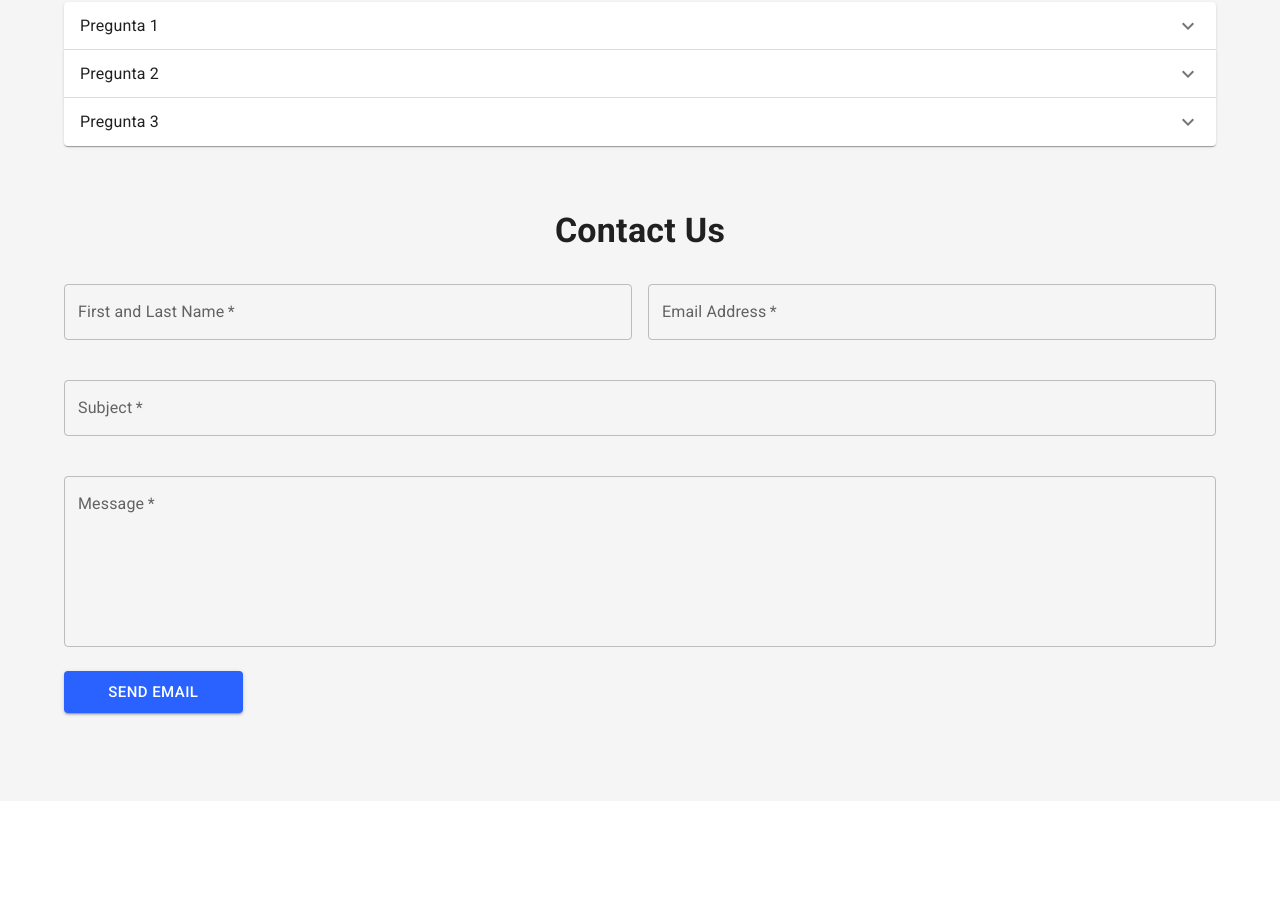
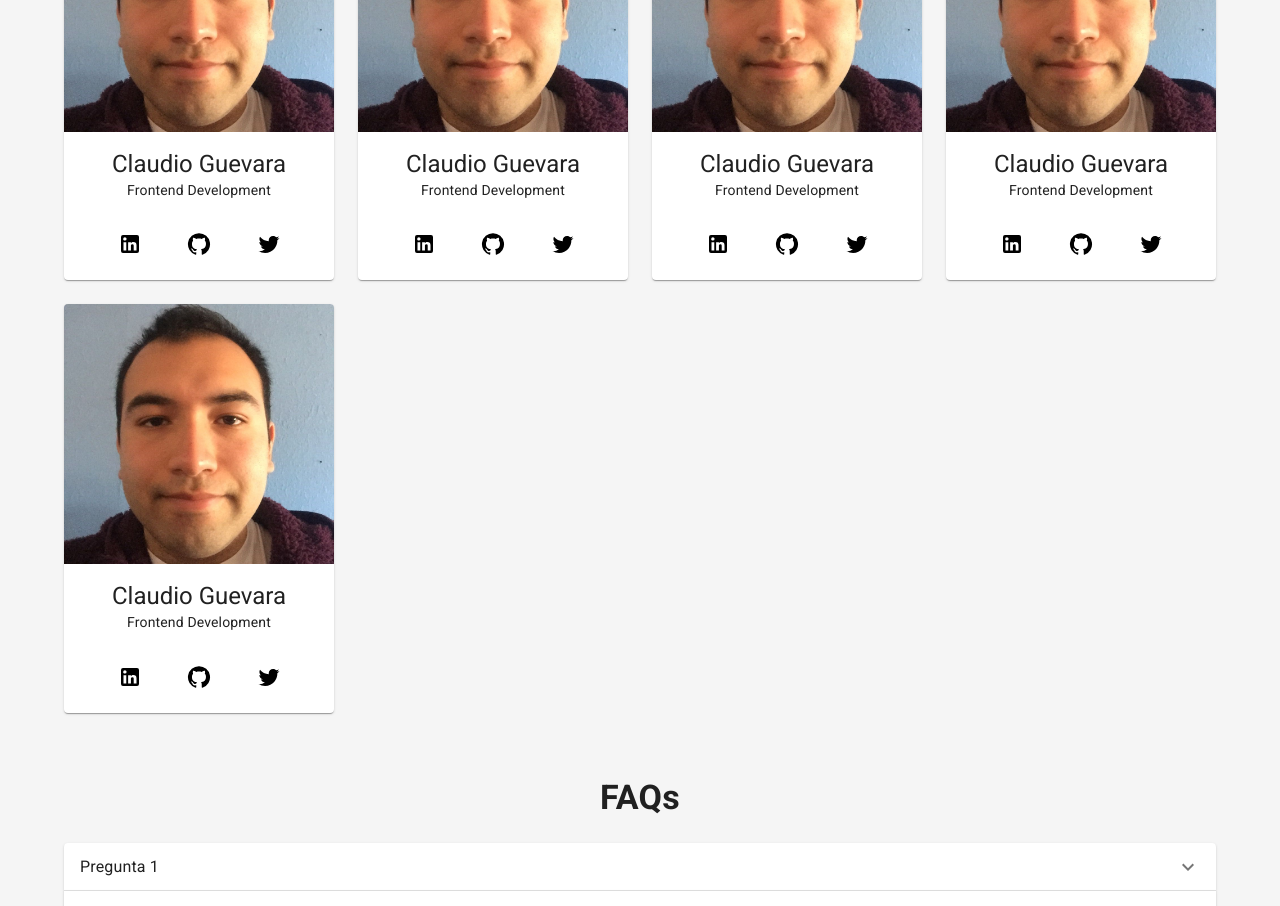
Before and after one commit to ProteinEngineering-PESB2/Peptipedia2.0, a React (Create React App) app in the folder app/: page / in a window 1280 px wide. Shown: the part 1940-2846 px from the top of the page. Before the commit the page ends 2741 px from the top, so only its background shows below. Built offline with nearby package versions, Linux system fonts and the light colour scheme.

Commit message:
avanzamos seccion del team

```diff
--- a/app/src/components/Dashboard/Home/Team.js
+++ b/app/src/components/Dashboard/Home/Team.js
@@ -1,7 +1,16 @@
+import Box from "@mui/material/Box";
+import Card from "@mui/material/Card";
+import CardActions from "@mui/material/CardActions";
+import CardContent from "@mui/material/CardContent";
+import CardMedia from "@mui/material/CardMedia";
 import Grid from "@mui/material/Grid";
 import Typography from "@mui/material/Typography";
 
-import Claudio from "../../../assets/claudio.jpeg"
+import GitHubIcon from "@mui/icons-material/GitHub";
+import LinkedInIcon from "@mui/icons-material/LinkedIn";
+import TwitterIcon from "@mui/icons-material/Twitter";
+
+import Claudio from "../../../assets/claudio.jpeg";
 
 const Team = () => {
   return (
@@ -16,8 +25,255 @@ const Team = () => {
       </Grid>
       <Grid item lg={12} xs={12} sx={{ marginTop: 3 }}>
         <Grid container spacing={3}>
-          <Grid item lg={3}>
-
+        <Grid item lg={3} xs={12}>
+            <Card sx={{ width: "100%" }}>
+              <CardMedia
+                component="img"
+                height="260"
+                image={Claudio}
+                alt="profile"
+              />
+              <CardContent sx={{ textAlign: "center" }}>
+                <Typography gutterButton variant="h5" component="div">
+                  Claudio Guevara
+                </Typography>
+                <Typography variant="body2" color="text.secodary">
+                  Frontend Development
+                </Typography>
+              </CardContent>
+              <CardActions sx={{ paddingBottom: 3, marginTop: 1 }}>
+                <Box
+                  sx={{
+                    display: "flex",
+                    alignItems: "center",
+                    justifyContent: "space-evenly",
+                    width: "100%",
+                  }}
+                >
+                  <a
+                    href="https://stackoverflow.com/questions/42914666/react-router-external-link"
+                    target="_blank"
+                    rel="noreferrer"
+                  >
+                    <LinkedInIcon sx={{ color: "#000" }}/>
+                  </a>
+                  <a
+                    href="https://stackoverflow.com/questions/42914666/react-router-external-link"
+                    target="_blank"
+                    rel="noreferrer"
+                  >
+                    <GitHubIcon sx={{ color: "#000" }}/>
+                  </a>
+                  <a
+                    href="https://stackoverflow.com/questions/42914666/react-router-external-link"
+                    target="_blank"
+                    rel="noreferrer"
+                  >
+                    <TwitterIcon sx={{ color: "#000" }}/>
+                  </a>
+                </Box>
+              </CardActions>
+            </Card>
+          </Grid>
+          <Grid item lg={3} xs={12}>
+            <Card sx={{ width: "100%" }}>
+              <CardMedia
+                component="img"
+                height="260"
+                image={Claudio}
+                alt="profile"
+              />
+              <CardContent sx={{ textAlign: "center" }}>
+                <Typography gutterButton variant="h5" component="div">
+                  Claudio Guevara
+                </Typography>
+                <Typography variant="body2" color="text.secodary">
+                  Frontend Development
+                </Typography>
+              </CardContent>
+              <CardActions sx={{ paddingBottom: 3, marginTop: 1 }}>
+                <Box
+                  sx={{
+                    display: "flex",
+                    alignItems: "center",
+                    justifyContent: "space-evenly",
+                    width: "100%",
+                  }}
+                >
+                  <a
+                    href="https://stackoverflow.com/questions/42914666/react-router-external-link"
+                    target="_blank"
+                    rel="noreferrer"
+                  >
+                    <LinkedInIcon sx={{ color: "#000" }}/>
+                  </a>
+                  <a
+                    href="https://stackoverflow.com/questions/42914666/react-router-external-link"
+                    target="_blank"
+                    rel="noreferrer"
+                  >
+                    <GitHubIcon sx={{ color: "#000" }}/>
+                  </a>
+                  <a
+                    href="https://stackoverflow.com/questions/42914666/react-router-external-link"
+                    target="_blank"
+                    rel="noreferrer"
+                  >
+                    <TwitterIcon sx={{ color: "#000" }}/>
+                  </a>
+                </Box>
+              </CardActions>
+            </Card>
+          </Grid>
+          <Grid item lg={3} xs={12}>
+            <Card sx={{ width: "100%" }}>
+              <CardMedia
+                component="img"
+                height="260"
+                image={Claudio}
+                alt="profile"
+              />
+              <CardContent sx={{ textAlign: "center" }}>
+                <Typography gutterButton variant="h5" component="div">
+                  Claudio Guevara
+                </Typography>
+                <Typography variant="body2" color="text.secodary">
+                  Frontend Development
+                </Typography>
+              </CardContent>
+              <CardActions sx={{ paddingBottom: 3, marginTop: 1 }}>
+                <Box
+                  sx={{
+                    display: "flex",
+                    alignItems: "center",
+                    justifyContent: "space-evenly",
+                    width: "100%",
+                  }}
+                >
+                  <a
+                    href="https://stackoverflow.com/questions/42914666/react-router-external-link"
+                    target="_blank"
+                    rel="noreferrer"
+                  >
+                    <LinkedInIcon sx={{ color: "#000" }}/>
+                  </a>
+                  <a
+                    href="https://stackoverflow.com/questions/42914666/react-router-external-link"
+                    target="_blank"
+                    rel="noreferrer"
+                  >
+                    <GitHubIcon sx={{ color: "#000" }}/>
+                  </a>
+                  <a
+                    href="https://stackoverflow.com/questions/42914666/react-router-external-link"
+                    target="_blank"
+                    rel="noreferrer"
+                  >
+                    <TwitterIcon sx={{ color: "#000" }}/>
+                  </a>
+                </Box>
+              </CardActions>
+            </Card>
+          </Grid>
+          <Grid item lg={3} xs={12}>
+            <Card sx={{ width: "100%" }}>
+              <CardMedia
+                component="img"
+                height="260"
+                image={Claudio}
+                alt="profile"
+              />
+              <CardContent sx={{ textAlign: "center" }}>
+                <Typography gutterButton variant="h5" component="div">
+                  Claudio Guevara
+                </Typography>
+                <Typography variant="body2" color="text.secodary">
+                  Frontend Development
+                </Typography>
+              </CardContent>
+              <CardActions sx={{ paddingBottom: 3, marginTop: 1 }}>
+                <Box
+                  sx={{
+                    display: "flex",
+                    alignItems: "center",
+                    justifyContent: "space-evenly",
+                    width: "100%",
+                  }}
+                >
+                  <a
+                    href="https://stackoverflow.com/questions/42914666/react-router-external-link"
+                    target="_blank"
+                    rel="noreferrer"
+                  >
+                    <LinkedInIcon sx={{ color: "#000" }}/>
+                  </a>
+                  <a
+                    href="https://stackoverflow.com/questions/42914666/react-router-external-link"
+                    target="_blank"
+                    rel="noreferrer"
+                  >
+                    <GitHubIcon sx={{ color: "#000" }}/>
+                  </a>
+                  <a
+                    href="https://stackoverflow.com/questions/42914666/react-router-external-link"
+                    target="_blank"
+                    rel="noreferrer"
+                  >
+                    <TwitterIcon sx={{ color: "#000" }}/>
+                  </a>
+                </Box>
+              </CardActions>
+            </Card>
+          </Grid>
+          <Grid item lg={3} xs={12}>
+            <Card sx={{ width: "100%" }}>
+              <CardMedia
+                component="img"
+                height="260"
+                image={Claudio}
+                alt="profile"
+              />
+              <CardContent sx={{ textAlign: "center" }}>
+                <Typography gutterButton variant="h5" component="div">
+                  Claudio Guevara
+                </Typography>
+                <Typography variant="body2" color="text.secodary">
+                  Frontend Development
+                </Typography>
+              </CardContent>
+              <CardActions sx={{ paddingBottom: 3, marginTop: 1 }}>
+                <Box
+                  sx={{
+                    display: "flex",
+                    alignItems: "center",
+                    justifyContent: "space-evenly",
+                    width: "100%",
+                  }}
+                >
+                  <a
+                    href="https://stackoverflow.com/questions/42914666/react-router-external-link"
+                    target="_blank"
+                    rel="noreferrer"
+                  >
+                    <LinkedInIcon sx={{ color: "#000" }}/>
+                  </a>
+                  <a
+                    href="https://stackoverflow.com/questions/42914666/react-router-external-link"
+                    target="_blank"
+                    rel="noreferrer"
+                  >
+                    <GitHubIcon sx={{ color: "#000" }}/>
+                  </a>
+                  <a
+                    href="https://stackoverflow.com/questions/42914666/react-router-external-link"
+                    target="_blank"
+                    rel="noreferrer"
+                  >
+                    <TwitterIcon sx={{ color: "#000" }}/>
+                  </a>
+                </Box>
+              </CardActions>
+            </Card>
           </Grid>
         </Grid>
       </Grid>
```
